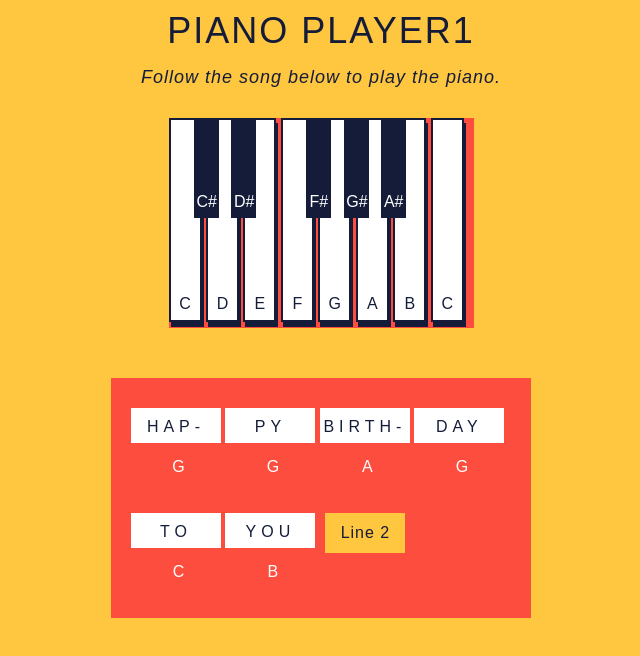
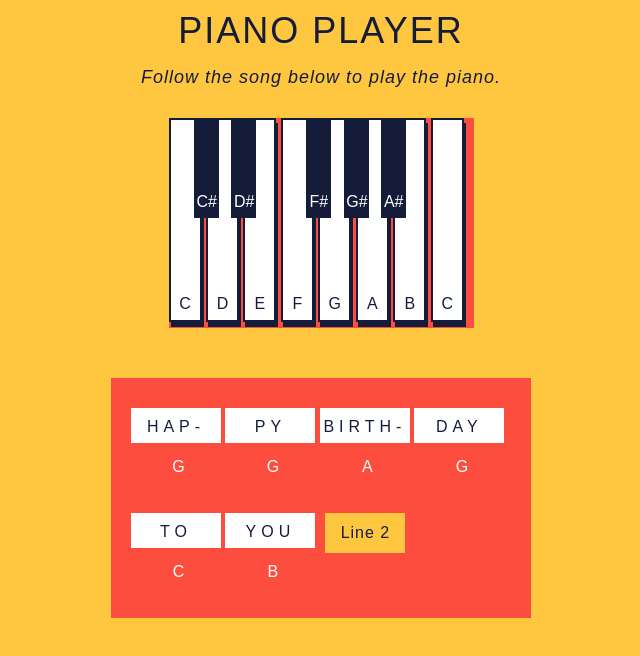
Before and after one commit to trantrunghieuvns/https-trantrunghieuvns.github.io-piano-, a plain HTML site: page index.html in a window 1280 px wide. Shown: the whole page, without its empty margins (319-959 px from the left). Drawn offline with Linux system fonts and the light colour scheme.

Commit message:
Update index.html

```diff
--- a/index.html
+++ b/index.html
@@ -7,7 +7,7 @@
 </head>
 
 <body>
-  <p class='title'>Piano Player1</p>
+  <p class='title'>Piano Player</p>
   <p id='demo'>Follow the song below to play  the piano.</p>
   <section class="piano">
     <section id='c-key' class="key" type ='button' value='PLAY' onclick='playC()'>
```
